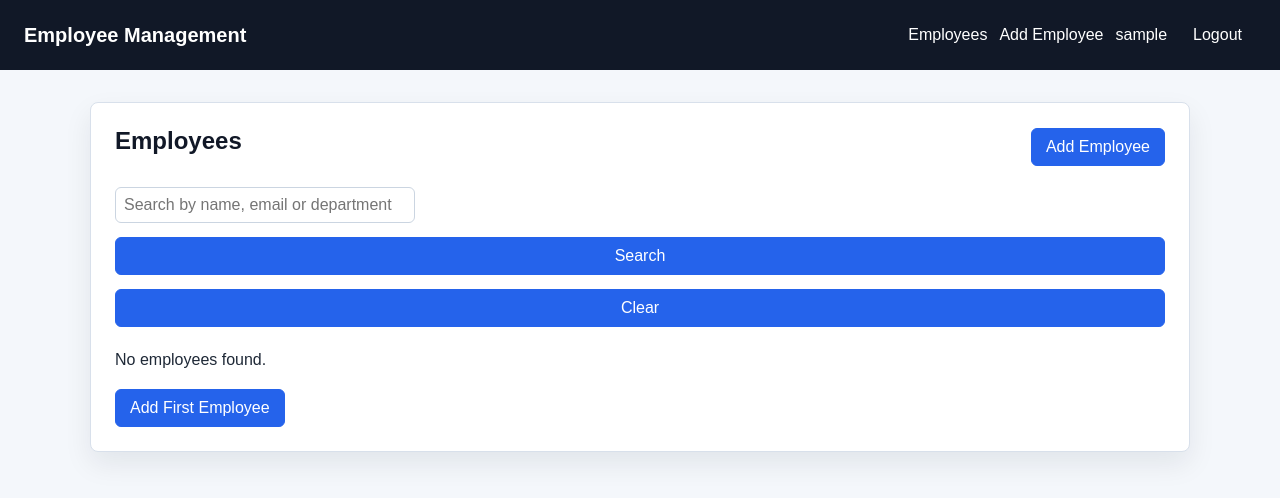
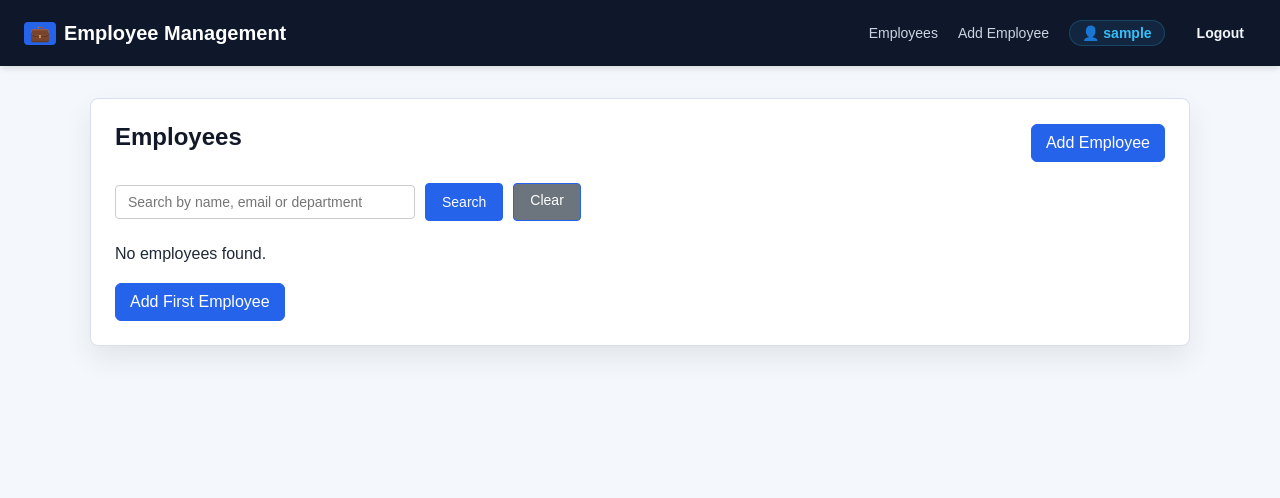
Before and after one commit to Manish-Gamare-Zapuza/Django-demo, a Django app: page /employees/ in a window 1280 px wide. Shown: the top 498 px of the page. Run offline with Django 4.2, Linux system fonts and the light colour scheme; the visitor is signed in with stand-in values (Sample User, id 1); data comes from the database, SQL or seed files in the repository; data that the repository does not hold is empty.

Commit message:
Modernized Navbar: Replaced the old navigation bar with a premium, sticky dark theme and added a dynamic user profile badge.
Full-Screen Background: Fixed layout constraints on the login page to display the background image edge-to-edge without white borders.

Registration Page Update: Integrated a new "Back" button on the bottom-right corner of the account creation form for better navigation.

Gender Field Extension: Expanded the Employee form to include a dedicated Gender selection section.

Streamlined Search UI: Redesigned the search functionality, bringing the input box, "Search," and "Clear" buttons into a clean, single-row layout with compact buttons.

```diff
--- a/employees/forms.py
+++ b/employees/forms.py
@@ -1,32 +1,81 @@
 from django import forms
 from django.contrib.auth.forms import UserCreationForm
 from django.contrib.auth.models import User
+from django.core.exceptions import ValidationError
+from django.utils.safestring import mark_safe
+import re
 
 from .models import Employee
 
+GENDER_CHOICES = [
+    ('M', 'Male'),
+    ('F', 'Female'),
+]
 
 class EmployeeForm(forms.ModelForm):
+
+    gender = forms.ChoiceField(
+        choices=[('', '--- Select Gender ---')] + GENDER_CHOICES,
+        widget=forms.Select(attrs={
+            'class': 'form-control',
+            'style': 'border: 2px solid #0d6efd; padding: 8px; font-size: 14px; border-radius: 6px; color: #000000; background: #ffffff;'
+        })
+    )
+
     class Meta:
         model = Employee
         fields = [
-            'user',
-            'first_name',
-            'last_name',
-            'email',
-            'department',
-            'role',
-            'salary',
-            'phone',
-            'address',
+            'user', 'first_name', 'last_name', 'email',
+            'gender', 'department', 'role', 'salary', 'phone', 'address',
         ]
         widgets = {
-            'address': forms.Textarea(attrs={'rows': 3}),
+            'first_name': forms.TextInput(attrs={'placeholder': 'Please enter your first name'}),
+            'last_name': forms.TextInput(attrs={'placeholder': 'Please enter your last name'}),
+            'email': forms.EmailInput(attrs={'placeholder': 'Please enter your email'}),
+            'department': forms.TextInput(attrs={'placeholder': 'Please enter your department'}),
+            'role': forms.TextInput(attrs={'placeholder': 'Please enter your role'}),
+            'salary': forms.NumberInput(attrs={'placeholder': 'Please enter your salary'}),
+            'phone': forms.TextInput(attrs={'placeholder': 'Please enter your phone number'}),
+            'address': forms.Textarea(attrs={'rows': 3, 'placeholder': 'Please enter your address'}),
         }
 
+    def clean_phone(self):
+        phone = self.cleaned_data.get('phone')
+        if phone and not re.match(r'^[0-9]{10}$', phone):
+            raise ValidationError("Invalid phone number! It must be exactly 10 digits.")
+        return phone
+
+    def clean_salary(self):
+        salary = self.cleaned_data.get('salary')
+        if salary and salary <= 0:
+            raise ValidationError("Salary must be a positive number.")
+        return salary
+
+    @property
+    def help_section(self):
+        html_code = """
+        <div class="card shadow-sm mt-4 p-4" style="background-color: #f8f9fa; border-radius: 8px; font-family: sans-serif; border: 3px solid #0d6efd;">
+            <h3 class="border-bottom pb-2 mb-3" style="color: #0d6efd; border-bottom: 1px solid #dee2e6; font-weight: bold;">💡 Quick Help & FAQ</h3>
+            <div style="display: flex; flex-wrap: wrap; gap: 20px;">
+                <div style="flex: 1; min-width: 250px;">
+                    <h6 style="font-weight: bold; margin-bottom: 5px; color: #002244;">❓ Name field showing errors?</h6>
+                    <p style="color: #6c757d; font-size: 14px; margin-top: 0;"><strong>Ans:</strong> Please enter only letters. Do not use numbers or special characters.</p>
+                    <h6 style="font-weight: bold; margin-bottom: 5px; margin-top: 15px; color: #002244;">❓ What is the correct Phone format?</h6>
+                    <p style="color: #6c757d; font-size: 14px; margin-top: 0;"><strong>Ans:</strong> Enter exactly 10 digits. Do not include spaces, dashes, or country codes.</p>
+                </div>
+                <div style="flex: 1; min-width: 250px;">
+                    <h6 style="font-weight: bold; margin-bottom: 5px; color: #002244;">❓ Facing Department or Role issues?</h6>
+                    <p style="color: #6c757d; font-size: 14px; margin-top: 0;"><strong>Ans:</strong> Type the official department name clearly (e.g., "IT", "HR"). Avoid confusing shortcuts.</p>
+                    <h6 style="font-weight: bold; margin-bottom: 5px; margin-top: 15px; color: #002244;">❓ Form is not submitting?</h6>
+                    <p style="color: #6c757d; font-size: 14px; margin-top: 0;"><strong>Ans:</strong> Check for any red error messages. Make sure the Salary is positive and Email is valid.</p>
+                </div>
+            </div>
+        </div>
+        """
+        return mark_safe(html_code)
 
 class RegisterForm(UserCreationForm):
     email = forms.EmailField(required=True)
-
     class Meta:
         model = User
-        fields = ['username', 'email', 'password1', 'password2']
+        fields = ['username', 'email']
--- a/employees/templates/base.html
+++ b/employees/templates/base.html
@@ -18,43 +18,103 @@
 
         a {
             color: #2563eb;
-            text-decoration: none;
+            text-decoration: none !important;
         }
 
         a:hover {
-            text-decoration: underline;
+            text-decoration: none !important;
         }
 
+        /*  updated navbar style */
         .navbar {
             display: flex;
             align-items: center;
             justify-content: space-between;
             gap: 16px;
-            padding: 16px 24px;
+            padding: 14px 24px;
             color: #ffffff;
-            background: #111827;
+            background: #0f172a; /* ప్రీమియం డార్క్ బ్లూ-గ్రే */
+            box-shadow: 0 4px 6px -1px rgba(0, 0, 0, 0.1);
+            position: sticky;
+            top: 0;
+            z-index: 1000;
         }
 
         .brand {
             color: #ffffff;
             font-size: 20px;
             font-weight: 700;
+            display: flex;
+            align-items: center;
+            gap: 8px;
+        }
+
+        .brand-icon {
+            background: #2563eb;
+            padding: 2px 6px;
+            border-radius: 4px;
+            font-size: 16px;
         }
 
         .nav-links {
             display: flex;
             align-items: center;
-            gap: 12px;
+            gap: 20px;
             flex-wrap: wrap;
         }
 
-        .nav-links a,
+        .nav-links a {
+            color: #cbd5e1;
+            font-size: 14px;
+            font-weight: 500;
+            transition: color 0.2s;
+        }
+
+        .nav-links a:hover {
+            color: #ffffff;
+            text-decoration: none;
+        }
+
+        /* 👤 user profile badge*/
+        .user-badge {
+            color: #38bdf8;
+            font-size: 14px;
+            font-weight: 600;
+            background: rgba(56, 189, 248, 0.1);
+            padding: 4px 12px;
+            border-radius: 20px;
+            border: 1px solid rgba(56, 189, 248, 0.2);
+        }
+
         .logout-button {
-            color: #ffffff;
+            color: #f1f5f9;
             font: inherit;
+            font-size: 14px;
+            font-weight: 600;
             background: none;
             border: 0;
             cursor: pointer;
+            padding: 6px 12px;
+            border-radius: 4px;
+            transition: background 0.2s;
+        }
+
+        .logout-button:hover {
+            background: #dc2626;
+            color: #ffffff;
+        }
+
+        .register-btn {
+            background: #2563eb;
+            color: #ffffff !important;
+            padding: 8px 16px;
+            border-radius: 6px;
+            font-weight: 600 !important;
+            transition: background 0.2s;
+        }
+
+        .register-btn:hover {
+            background: #1d4ed8;
         }
 
         .logout-form {
@@ -214,24 +274,36 @@
             .detail-grid {
                 grid-template-columns: 1fr;
             }
+
+            .nav-links {
+                width: 100%;
+                justify-content:间-between;
+                gap: 12px;
+            }
         }
     </style>
 </head>
 <body>
+    <!-- updated navbar-->
     <nav class="navbar">
-        <a class="brand" href="{% url 'home' %}">Employee Management</a>
+        <a class="brand" href="{% url 'home' %}">
+            <span class="brand-icon">💼</span> Employee Management
+        </a>
         <div class="nav-links">
             {% if user.is_authenticated %}
                 <a href="{% url 'employee_list' %}">Employees</a>
                 <a href="{% url 'employee_create' %}">Add Employee</a>
-                <span>{{ user.username }}</span>
+
+                <!-- 👤 modern profile badge-->
+                <span class="user-badge">👤 {{ user.username }}</span>
+
                 <form class="logout-form" method="post" action="{% url 'logout' %}">
                     {% csrf_token %}
                     <button class="logout-button" type="submit">Logout</button>
                 </form>
             {% else %}
                 <a href="{% url 'login' %}">Login</a>
-                <a href="{% url 'register' %}">Register</a>
+                <a class="register-btn" href="{% url 'register' %}">Register</a>
             {% endif %}
         </div>
     </nav>
--- a/employees/templates/employees/employee_list.html
+++ b/employees/templates/employees/employee_list.html
@@ -9,20 +9,22 @@
         <a class="button" href="{% url 'employee_create' %}">Add Employee</a>
     </div>
 
-    <!-- Search Form -->
-    <form method="GET" style="margin:20px 0;">
+    <!-- Search Form (Updated for One Line & Small Buttons) -->
+    <form method="GET" style="margin:20px 0; display: flex; align-items: center; gap: 10px; flex-wrap: wrap;">
         <input
             type="text"
             name="search"
             value="{{ search }}"
             placeholder="Search by name, email or department"
-            style="padding:8px; width:300px;">
+            style="padding: 8px 12px; width: 300px; border: 1px solid #ccc; border-radius: 4px; font-size: 14px; margin: 0;">
 
-        <button type="submit" class="button">
+
+        <button type="submit" class="button" style="display: inline-block; width: auto; padding: 8px 16px; font-size: 14px; border-radius: 4px; margin: 0; cursor: pointer;">
             Search
         </button>
 
-        <a class="button" href="{% url 'employee_list' %}">
+
+        <a class="button" href="{% url 'employee_list' %}" style="display: inline-block; width: auto; padding: 8px 16px; font-size: 14px; border-radius: 4px; margin: 0; text-decoration: none; text-align: center; background-color: #6c757d;">
             Clear
         </a>
     </form>
```
Also changed, not shown: employees/templates/registration/login.html (+66 -16 lines), employees/templates/registration/register.html (+8 -1 lines).
